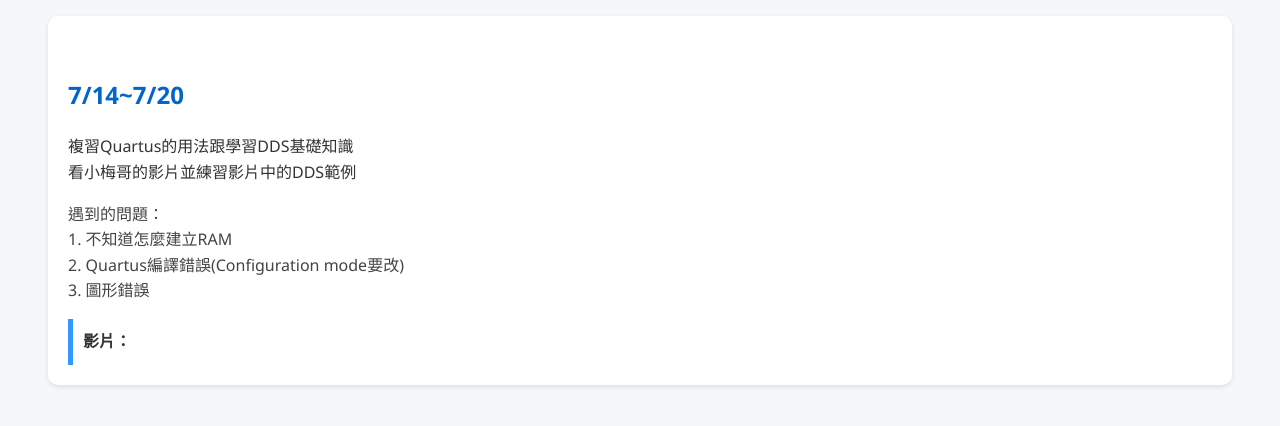
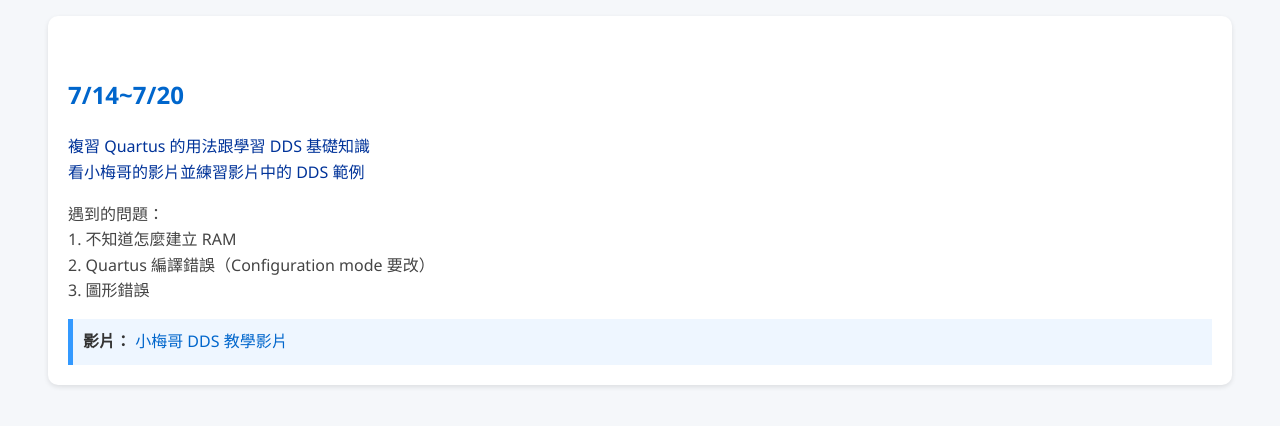
Before and after one commit to BOHAO0322/my-report, a plain HTML site: page index.htm in a window 1280 px wide. Shown: the part 138-564 px from the top of the page. Drawn offline with Linux system fonts and the light colour scheme.

Commit message:
Add files via upload

```diff
--- a/index.htm
+++ b/index.htm
@@ -43,17 +43,23 @@
   <h1>專題周誌</h1>
   <div class="week">
     <h2>7/14~7/20</h2>
-     <p class="progess">複習Quartus的用法跟學習DDS基礎知識<br>
-     看小梅哥的影片並練習影片中的DDS範例</p>
-     <p class="reflection">遇到的問題：<br>
-     1.	不知道怎麼建立RAM<br>
-     2.	Quartus編譯錯誤(Configuration mode要改)<br>
-     3.	圖形錯誤</p>
-     <div style="background-color; padding:10px; border-left:5px solid #3399ff; margin-top:15px">
+    <p class="progress">
+      複習 Quartus 的用法跟學習 DDS 基礎知識<br>
+      看小梅哥的影片並練習影片中的 DDS 範例
+    </p>
+    <p class="reflection">
+      遇到的問題：<br>
+      1. 不知道怎麼建立 RAM<br>
+      2. Quartus 編譯錯誤（Configuration mode 要改）<br>
+      3. 圖形錯誤
+    </p>
+    <div style="background-color:#eef6ff; padding:10px; border-left:5px solid #3399ff; margin-top:15px">
       <strong>影片：</strong>
-     <a href="https://www.bilibili.com/video/BV1Qp4y1k7TV/?vd_source=e79938fc5a47b2d5e1269a0ce42dc129" target="_blank" style="color:#0066cc; text-       decoration:none;">
+      <a href="https://www.bilibili.com/video/BV1Qp4y1k7TV/?vd_source=e79938fc5a47b2d5e1269a0ce42dc129" target="_blank" style="color:#0066cc; text-decoration:none;">
+        小梅哥 DDS 教學影片
       </a>
     </div>
   </div>
+
 </body>
 </html>
```
Lines whose indentation alone changed are shown as unchanged.
